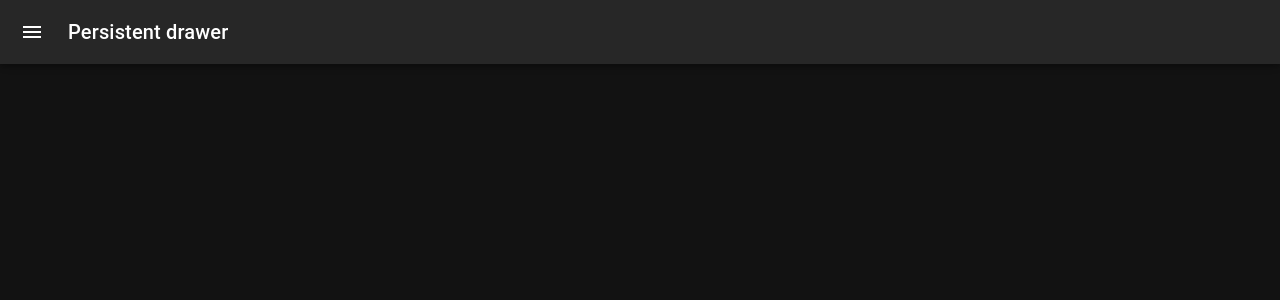
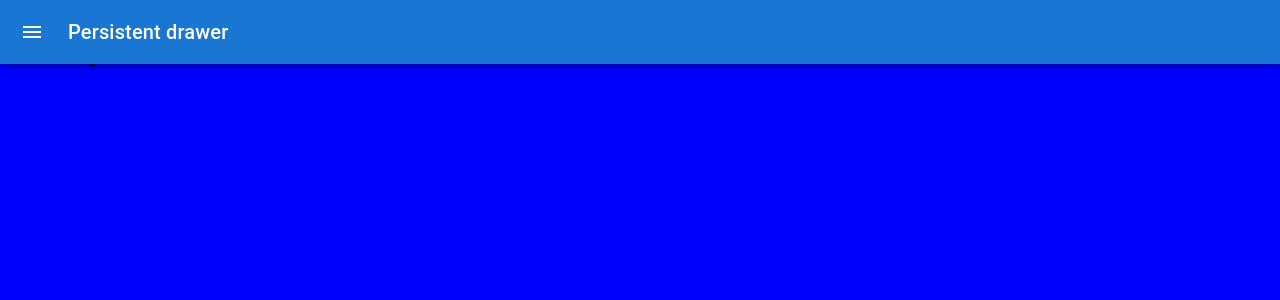
Before and after one commit to BossyLemon0/Practice, a React (Create React App) app in the folder client/: page /MainLayout in a window 1280 px wide. Shown: the top 300 px of the page. Built offline with nearby package versions, Linux system fonts and the light colour scheme.

Commit message:
This commit taught me useMemo, useContext, and showed me how to use themes and styles.

```diff
--- a/client/src/App.js
+++ b/client/src/App.js
@@ -1,34 +1,40 @@
-import React, { createContext, useContext } from 'react'
+import  { createContext, useContext, useState, useMemo } from 'react'
 import { BrowserRouter, Routes, Route } from 'react-router-dom'
 import { useTheme, ThemeProvider, createTheme } from '@mui/material/styles';
+import IconButton from '@mui/material/IconButton';
 import Box from '@mui/material/Box';
 import StartPage from './page/StartPage';
 import MainLayoutPage from './page/MainLayoutPage';
 import ColorModeButton from './components/ThemeToggleButton';
+import { sizing } from '@mui/system';
 
 
-// const ColorModeContext = createContext({ toggleColorMode: () => {} });
+const ColorModeContext = createContext({ toggleColorMode: () => {} });
 const darkTheme = createTheme({
   palette: {
     mode: 'dark',
   },
+  breakpoints:{
+    values:{
+
+    }
+  }
 });
 
 function App() {
 
-  // const theme = useTheme();
-  // const colorMode = React.useContext(ColorModeContext);
-
+  const theme = useTheme();
+  const colorMode = useContext(ColorModeContext);
 
 
   return (
-
-    <ThemeProvider theme={darkTheme}>
       <Box
       sx ={{
         display:'flex',
         bgcolor: 'background.default',
-        color:'text.primary'
+        color:'text.primary',
+        width:'100%',
+        height:'100%'
       }}
       >
 
@@ -39,11 +45,55 @@ function App() {
 
         </Routes>
       </BrowserRouter>
-      <ColorModeButton />
+      <ColorModeButton props={{theme, colorMode}} />
       </Box>
-    </ThemeProvider>
+
 
   );
 }
 
-export default App;
+//s
+function ToggleColorWrapper(){
+  const [mode, setMode] = useState('light');
+  const colorMode = useMemo(
+    () => ({
+      toggleColorMode: () => {
+        setMode((prevMode) => (prevMode === 'light' ? 'dark' : 'light'));
+      },
+    }),
+    [],
+  );
+
+  const theme = useMemo(
+    () =>
+      createTheme({
+        palette: {
+          mode,
+          ...(mode === 'light'
+          ? {
+            background:{
+              default: "blue",
+              paper: "blue"
+            }
+          }:{
+            background:{
+              default: "orange",
+              paper: "orange"
+            }
+          }
+          )
+        },
+      }),
+    [mode],
+  );
+
+  return (
+    <ColorModeContext.Provider value={colorMode}>
+      <ThemeProvider theme={theme}>
+        <App/>
+      </ThemeProvider>
+    </ColorModeContext.Provider>
+  );
+}
+
+export default ToggleColorWrapper;
--- a/client/src/components/ThemeToggleButton.js
+++ b/client/src/components/ThemeToggleButton.js
@@ -1,10 +1,15 @@
 import React from "react";
-import { Button } from "@mui/material";
+import IconButton from '@mui/material/IconButton';
+import Brightness4Icon from '@mui/icons-material/Brightness4';
+import Brightness7Icon from '@mui/icons-material/Brightness7';
 
 
-function ColorModeButton(){
+function ColorModeButton(props){
+    const { theme, colorMode } = props.props
     return(
-        <Button>Toggle</Button>
+        <IconButton sx={{ ml: 1 }} onClick={colorMode.toggleColorMode} color="inherit">
+        {theme.palette.mode === 'dark' ? <Brightness7Icon /> : <Brightness4Icon />}
+        </IconButton>
     );
 
 };
--- a/client/src/index.js
+++ b/client/src/index.js
@@ -1,11 +1,11 @@
 import React from 'react';
 import ReactDOM from 'react-dom/client';
-import App from './App';
+import WrappedApp from './App';
 
 const root = ReactDOM.createRoot(document.getElementById('root'));
 root.render(
   <React.StrictMode>
-    <App />
+    <WrappedApp />
   </React.StrictMode>
 );
 
```
